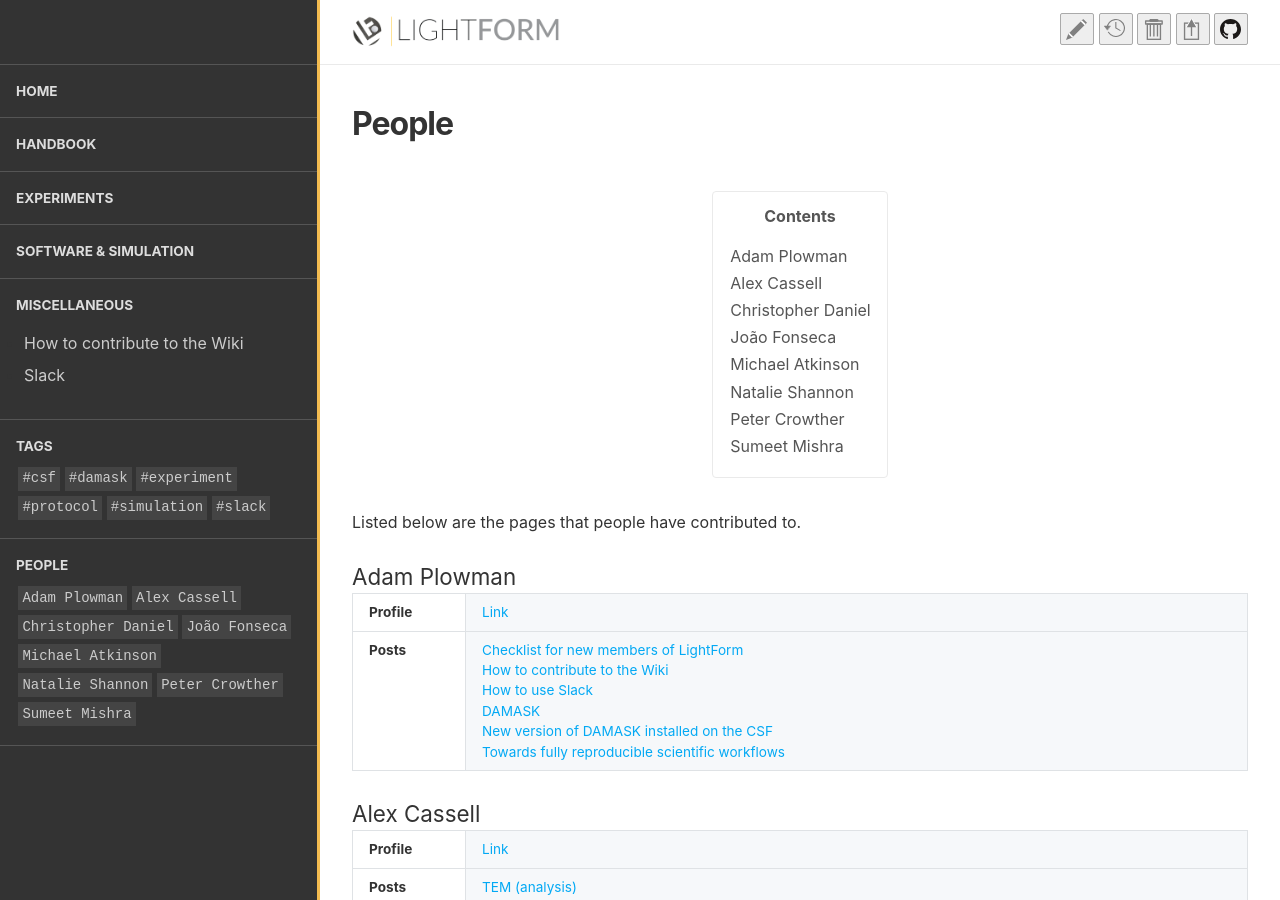
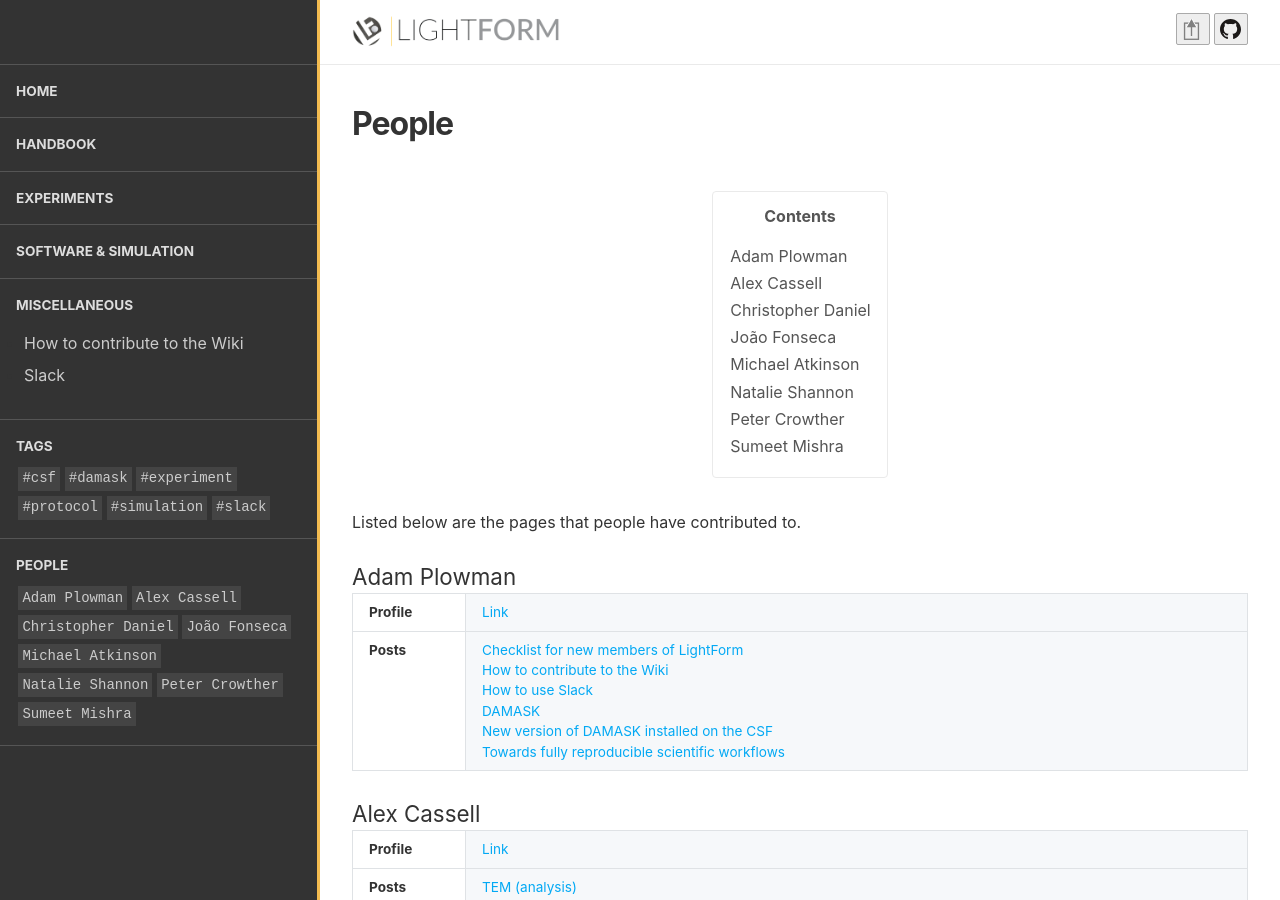
Before and after one commit to LightForm-group/wiki, a Jekyll site: the page built from people.html, in a window 1280 px wide and 900 px high. Built offline with Jekyll 4.4.1, drawn with Linux system fonts in a browser that asks for light colours.

Commit message:
Remove buttons on people page

```diff
--- a/_config.yml
+++ b/_config.yml
@@ -78,6 +78,12 @@ defaults:
       show_history_button: false
       show_delete_button: false
   - scope:
+      path: "people.*"
+    values:
+      show_edit_button: false
+      show_history_button: false
+      show_delete_button: false
+  - scope:
       path: "add_metadata_file.*"
     values:
       show_edit_button: false
```
